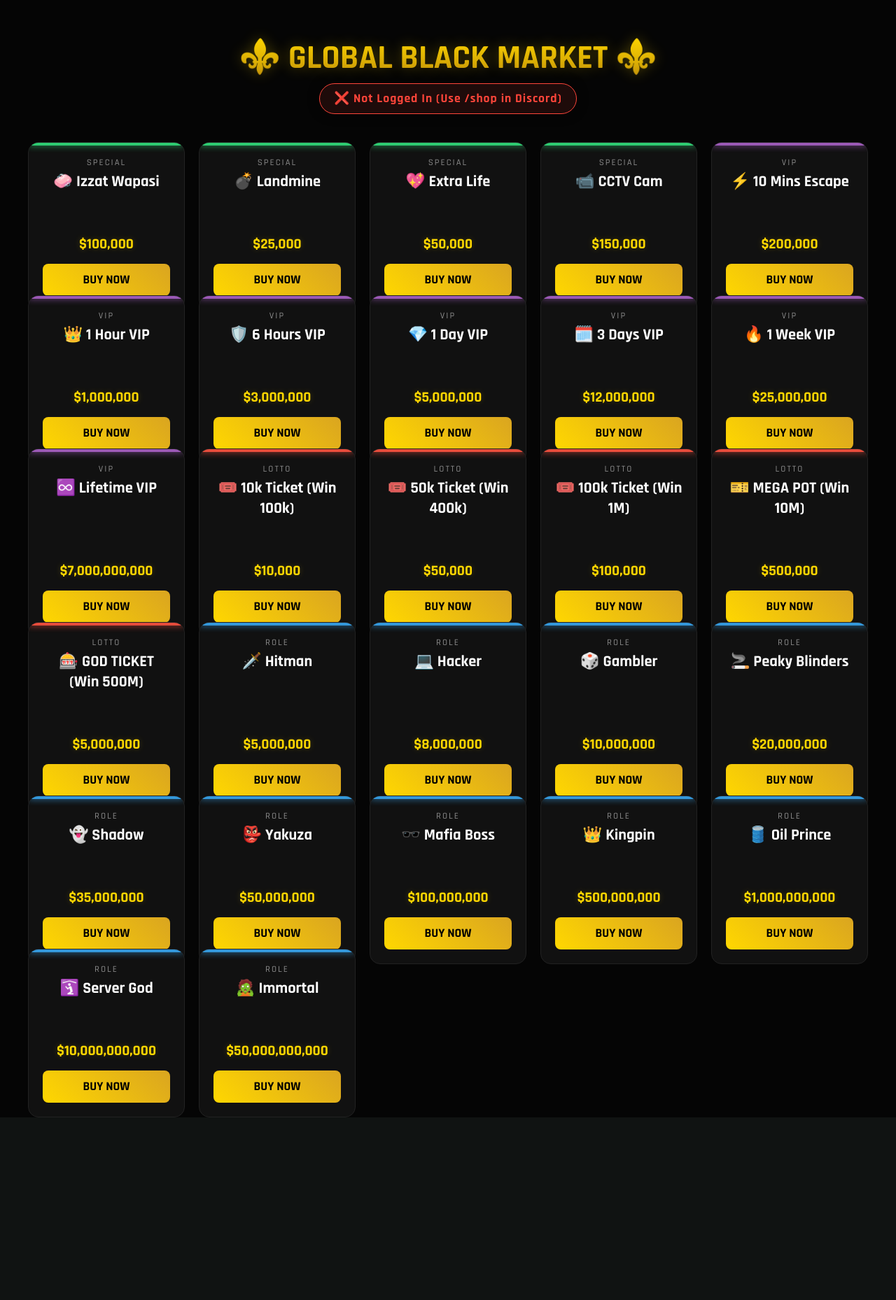
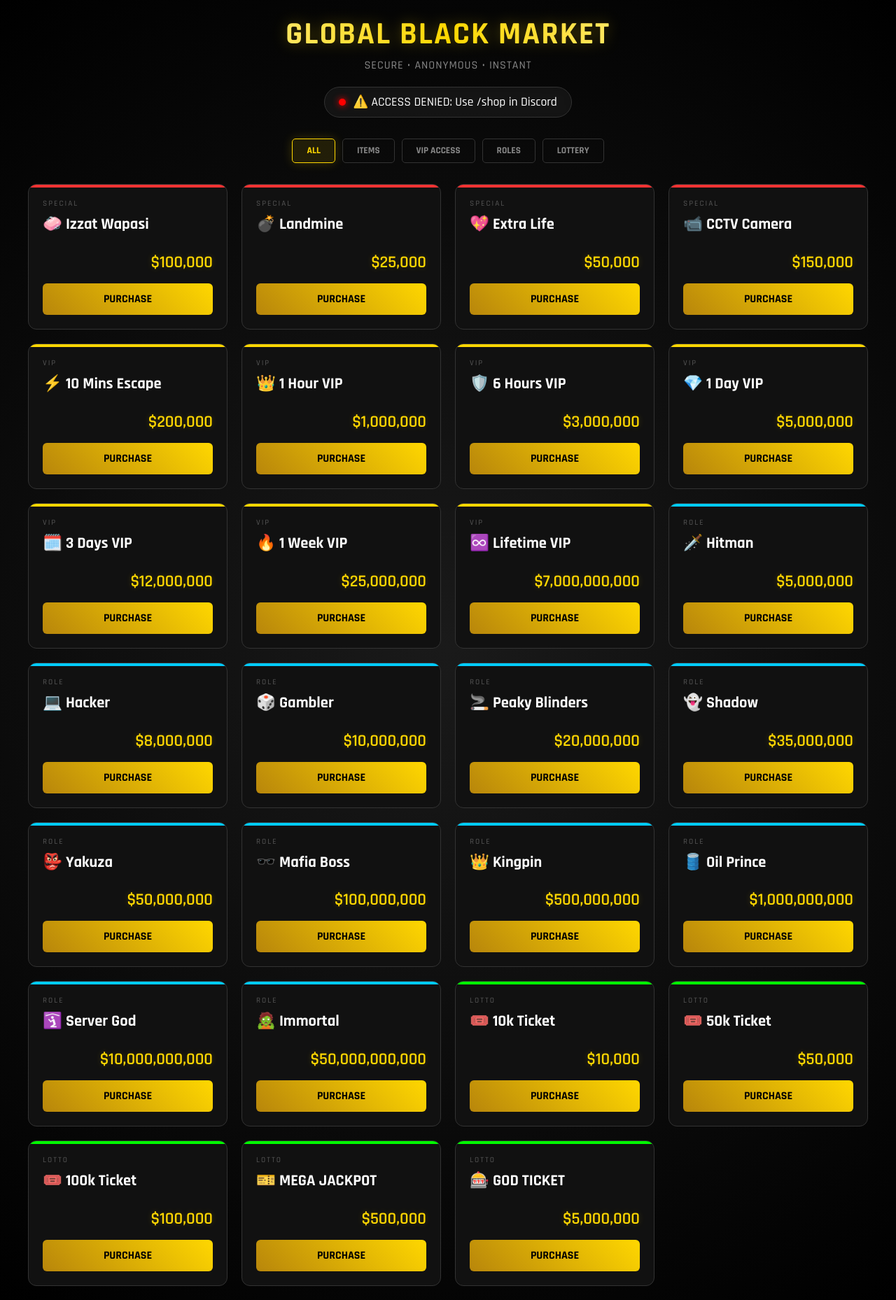
Before and after one commit to playpasscanada-ctrl/Testingbot, a Python web app: template templates/index.html in a window 1280 px wide. Shown: the whole page at 70% size. Before the commit the page ends 1597 px from the top, so only its background shows below. Run offline with Jinja, Linux system fonts and the light colour scheme; the template is opened without the code that fills it, so the values that code supplies are empty.

Commit message:
Update index.html

```diff
--- a/templates/index.html
+++ b/templates/index.html
@@ -3,91 +3,228 @@
 <head>
     <meta charset="UTF-8">
     <meta name="viewport" content="width=device-width, initial-scale=1.0">
-    <title>Dark Premium Store</title>
-    <link href="https://fonts.googleapis.com/css2?family=Rajdhani:wght@500;700&display=swap" rel="stylesheet">
+    <title>Underground Black Market</title>
+    <link href="https://fonts.googleapis.com/css2?family=Rajdhani:wght@500;600;700&display=swap" rel="stylesheet">
     <style>
-        body { background-color: #050505; color: #fff; font-family: 'Rajdhani', sans-serif; text-align: center; padding: 20px; margin: 0; }
+        :root {
+            --gold: #FFD700;
+            --dark: #0a0a0a;
+            --card-bg: #111;
+            --border: #333;
+            --neon-red: #ff3333;
+            --neon-green: #00ff00;
+            --neon-blue: #00ccff;
+        }
 
-        /* Header Styling */
+        * { box-sizing: border-box; margin: 0; padding: 0; user-select: none; }
+
+        body {
+            background-color: var(--dark);
+            background-image: radial-gradient(circle at 50% 50%, #1a1a1a 0%, #000 100%);
+            color: white;
+            font-family: 'Rajdhani', sans-serif;
+            padding: 20px;
+            text-align: center;
+            min-height: 100vh;
+        }
+
+        /* --- Header --- */
         h1 {
-            font-size: 3em;
-            margin-bottom: 5px;
-            background: -webkit-linear-gradient(#FFD700, #B8860B);
+            font-size: 2.8rem;
+            text-transform: uppercase;
+            letter-spacing: 2px;
+            background: linear-gradient(90deg, #fff, var(--gold), #fff);
             -webkit-background-clip: text;
             -webkit-text-fill-color: transparent;
-            text-shadow: 0px 0px 20px rgba(255, 215, 0, 0.3);
+            margin-bottom: 5px;
+            filter: drop-shadow(0 0 10px rgba(255, 215, 0, 0.3));
         }
 
-        /* Status Bar */
-        #status {
-            padding: 10px 20px; border-radius: 30px; display: inline-block; margin-bottom: 40px;
-            font-weight: bold; letter-spacing: 1px; font-size: 1.1em;
-            box-shadow: 0 0 15px rgba(0,0,0,0.5);
+        .subtitle { color: #888; font-size: 1rem; margin-bottom: 20px; letter-spacing: 1px; }
+
+        /* --- Status Bar --- */
+        #status-bar {
+            background: rgba(255, 255, 255, 0.05);
+            border: 1px solid var(--border);
+            padding: 10px 20px;
+            border-radius: 50px;
+            display: inline-flex;
+            align-items: center;
+            gap: 10px;
+            margin-bottom: 30px;
+            font-size: 1.1rem;
+            backdrop-filter: blur(5px);
         }
-        .connected { background: rgba(0, 255, 127, 0.1); border: 1px solid #00ff7f; color: #00ff7f; }
-        .disconnected { background: rgba(255, 69, 58, 0.1); border: 1px solid #ff453a; color: #ff453a; }
+        .status-dot { height: 10px; width: 10px; background: red; border-radius: 50%; box-shadow: 0 0 10px red; }
+        .connected .status-dot { background: var(--neon-green); box-shadow: 0 0 10px var(--neon-green); }
 
-        /* Grid Layout */
-        .grid { display: grid; grid-template-columns: repeat(auto-fit, minmax(220px, 1fr)); gap: 20px; max-width: 1200px; margin: 0 auto; }
+        /* --- Filters --- */
+        .filters { margin-bottom: 30px; display: flex; justify-content: center; gap: 10px; flex-wrap: wrap; }
+        .filter-btn {
+            background: transparent;
+            border: 1px solid var(--border);
+            color: #888;
+            padding: 8px 20px;
+            border-radius: 5px;
+            cursor: pointer;
+            font-family: 'Rajdhani', sans-serif;
+            font-weight: 700;
+            text-transform: uppercase;
+            transition: 0.3s;
+        }
+        .filter-btn.active, .filter-btn:hover {
+            border-color: var(--gold);
+            color: var(--gold);
+            background: rgba(255, 215, 0, 0.1);
+            box-shadow: 0 0 15px rgba(255, 215, 0, 0.2);
+        }
 
-        /* Card Design */
+        /* --- Grid --- */
+        .grid {
+            display: grid;
+            grid-template-columns: repeat(auto-fit, minmax(260px, 1fr));
+            gap: 20px;
+            max-width: 1200px;
+            margin: 0 auto;
+        }
+
+        /* --- Card Design --- */
         .card {
-            background: #111; border: 1px solid #222; border-radius: 15px; padding: 20px;
-            display: flex; flex-direction: column; justify-content: space-between; height: 100%;
-            transition: 0.3s; position: relative; overflow: hidden;
+            background: var(--card-bg);
+            border: 1px solid var(--border);
+            border-radius: 12px;
+            padding: 20px;
+            position: relative;
+            overflow: hidden;
+            transition: transform 0.3s, border-color 0.3s;
+            display: flex;
+            flex-direction: column;
+            justify-content: space-between;
+            height: 100%;
         }
-        .card:hover { transform: translateY(-7px); border-color: #ffd700; box-shadow: 0 10px 30px rgba(0,0,0,0.5); }
 
-        /* Category Lines */
-        .card::before { content: ''; position: absolute; top: 0; left: 0; width: 100%; height: 4px; }
-        .special::before { background: #2ecc71; box-shadow: 0 0 10px #2ecc71; }
-        .vip::before { background: #9b59b6; box-shadow: 0 0 10px #9b59b6; }
-        .role::before { background: #3498db; box-shadow: 0 0 10px #3498db; }
-        .lotto::before { background: #e74c3c; box-shadow: 0 0 10px #e74c3c; }
+        .card::before {
+            content: ''; position: absolute; top: 0; left: 0; width: 100%; height: 4px;
+        }
 
-        .type-label { font-size: 0.8em; text-transform: uppercase; letter-spacing: 2px; opacity: 0.5; margin-bottom: 5px; }
-        h3 { margin: 5px 0; font-size: 1.4em; }
-        .price { color: #ffd700; font-size: 1.3em; font-weight: bold; margin: 15px 0; text-shadow: 0 0 10px rgba(255, 215, 0, 0.2); }
+        /* Category Colors */
+        .card.special::before { background: var(--neon-red); }
+        .card.vip::before { background: var(--gold); }
+        .card.role::before { background: var(--neon-blue); }
+        .card.lotto::before { background: var(--neon-green); }
 
-        /* Buttons */
-        button {
-            background: linear-gradient(45deg, #FFD700, #DAA520); color: black; border: none;
-            padding: 12px; width: 100%; font-weight: bold; font-family: 'Rajdhani', sans-serif; font-size: 1.1em;
-            cursor: pointer; border-radius: 8px; transition: 0.2s;
+        .card:hover {
+            transform: translateY(-5px);
+            border-color: #555;
+            box-shadow: 0 10px 30px rgba(0,0,0,0.5);
         }
-        button:hover { background: linear-gradient(45deg, #fff, #FFD700); box-shadow: 0 0 15px #FFD700; }
-        button:disabled { background: #333; color: #666; cursor: not-allowed; box-shadow: none; }
+
+        .card-type {
+            font-size: 0.7rem;
+            text-transform: uppercase;
+            letter-spacing: 2px;
+            color: #555;
+            margin-bottom: 10px;
+            text-align: left;
+        }
+
+        .card-name {
+            font-size: 1.4rem;
+            font-weight: 700;
+            margin-bottom: 10px;
+            text-align: left;
+            line-height: 1.2;
+        }
+
+        .card-price {
+            font-size: 1.5rem;
+            color: var(--gold);
+            font-weight: 600;
+            text-align: right;
+            margin: 15px 0;
+            text-shadow: 0 0 10px rgba(255, 215, 0, 0.2);
+        }
+
+        button.buy-btn {
+            width: 100%;
+            padding: 12px;
+            background: linear-gradient(45deg, #b8860b, var(--gold));
+            border: none;
+            color: black;
+            font-weight: 800;
+            font-family: 'Rajdhani', sans-serif;
+            font-size: 1rem;
+            border-radius: 6px;
+            cursor: pointer;
+            text-transform: uppercase;
+            transition: 0.2s;
+        }
+
+        button.buy-btn:hover {
+            filter: brightness(1.2);
+            box-shadow: 0 0 15px var(--gold);
+        }
+
+        button.buy-btn:disabled {
+            background: #333;
+            color: #666;
+            cursor: not-allowed;
+            box-shadow: none;
+        }
+
+        /* --- Responsive --- */
+        @media (max-width: 600px) {
+            h1 { font-size: 2rem; }
+            .grid { grid-template-columns: 1fr; }
+        }
     </style>
 </head>
 <body>
 
-    <h1>⚜️ GLOBAL BLACK MARKET ⚜️</h1>
-    <div id="status" class="disconnected">Waiting for Connection...</div>
+    <h1>Global Black Market</h1>
+    <div class="subtitle">SECURE • ANONYMOUS • INSTANT</div>
+
+    <div id="status-bar">
+        <div class="status-dot"></div>
+        <span id="status-text">Disconnected</span>
+    </div>
+
+    <div class="filters">
+        <button class="filter-btn active" onclick="filterItems('all')">All</button>
+        <button class="filter-btn" onclick="filterItems('special')">Items</button>
+        <button class="filter-btn" onclick="filterItems('vip')">VIP Access</button>
+        <button class="filter-btn" onclick="filterItems('role')">Roles</button>
+        <button class="filter-btn" onclick="filterItems('lotto')">Lottery</button>
+    </div>
 
     <div class="grid" id="container"></div>
 
     <script>
+        // 1. Get Params from URL
         const params = new URLSearchParams(window.location.search);
         const uid = params.get('uid');
-        const statusDiv = document.getElementById('status');
+        const cid = params.get('cid');
+
+        // 2. Update Status Bar
+        const statusText = document.getElementById('status-text');
+        const statusBar = document.getElementById('status-bar');
 
         if (uid) {
-            statusDiv.innerText = "⚡ Connected: " + uid;
-            statusDiv.className = "connected";
+            statusBar.classList.add('connected');
+            statusText.innerHTML = `Connected as: <span style="color:var(--gold)">${uid}</span>`;
         } else {
-            statusDiv.innerText = "❌ Not Logged In (Use /shop in Discord)";
-            statusDiv.className = "disconnected";
+            statusText.innerHTML = `⚠️ ACCESS DENIED: Use /shop in Discord`;
         }
 
-        // Must match Python SHOP_ITEMS keys exactly!
+        // 3. Item Database (EXACTLY MATCHING MAIN.PY)
         const items = [
-            // --- ITEMS ---
+            // Special
             {id: 'izzat', name: '🧼 Izzat Wapasi', price: 100000, type: 'special'},
             {id: 'landmine', name: '💣 Landmine', price: 25000, type: 'special'},
             {id: 'life', name: '💖 Extra Life', price: 50000, type: 'special'},
-            {id: 'cctv', name: '📹 CCTV Cam', price: 150000, type: 'special'},
+            {id: 'cctv', name: '📹 CCTV Camera', price: 150000, type: 'special'},
 
-            // --- VIP ---
+            // VIP
             {id: 'vip_10m', name: '⚡ 10 Mins Escape', price: 200000, type: 'vip'},
             {id: 'vip_1h', name: '👑 1 Hour VIP', price: 1000000, type: 'vip'},
             {id: 'vip_6h', name: '🛡️ 6 Hours VIP', price: 3000000, type: 'vip'},
@@ -96,14 +233,7 @@
             {id: 'vip_1w', name: '🔥 1 Week VIP', price: 25000000, type: 'vip'},
             {id: 'vip_life', name: '♾️ Lifetime VIP', price: 7000000000, type: 'vip'},
 
-            // --- LOTTERY ---
-            {id: 'lotto_10k', name: '🎟️ 10k Ticket (Win 100k)', price: 10000, type: 'lotto'},
-            {id: 'lotto_50k', name: '🎟️ 50k Ticket (Win 400k)', price: 50000, type: 'lotto'},
-            {id: 'lotto_100k', name: '🎟️ 100k Ticket (Win 1M)', price: 100000, type: 'lotto'},
-            {id: 'lotto_mega', name: '🎫 MEGA POT (Win 10M)', price: 500000, type: 'lotto'},
-            {id: 'lotto_god', name: '🎰 GOD TICKET (Win 500M)', price: 5000000, type: 'lotto'},
-
-            // --- ROLES ---
+            // Roles
             {id: 'hitman', name: '🗡️ Hitman', price: 5000000, type: 'role'},
             {id: 'hacker', name: '💻 Hacker', price: 8000000, type: 'role'},
             {id: 'gambler', name: '🎲 Gambler', price: 10000000, type: 'role'},
@@ -115,29 +245,52 @@
             {id: 'oil', name: '🛢️ Oil Prince', price: 1000000000, type: 'role'},
             {id: 'god', name: '🛐 Server God', price: 10000000000, type: 'role'},
             {id: 'immortal', name: '🧟 Immortal', price: 50000000000, type: 'role'},
+
+            // Lotto
+            {id: 'lotto_10k', name: '🎟️ 10k Ticket', price: 10000, type: 'lotto'},
+            {id: 'lotto_50k', name: '🎟️ 50k Ticket', price: 50000, type: 'lotto'},
+            {id: 'lotto_100k', name: '🎟️ 100k Ticket', price: 100000, type: 'lotto'},
+            {id: 'lotto_mega', name: '🎫 MEGA JACKPOT', price: 500000, type: 'lotto'},
+            {id: 'lotto_god', name: '🎰 GOD TICKET', price: 5000000, type: 'lotto'}
         ];
 
         const container = document.getElementById('container');
-        items.forEach(item => {
-            container.innerHTML += `
-            <div class="card ${item.type}">
-                <div>
-                    <div class="type-label">${item.type.toUpperCase()}</div>
-                    <h3>${item.name}</h3>
-                </div>
-                <div>
-                    <div class="price">$${item.price.toLocaleString()}</div>
-                    <button onclick="buy('${item.id}')">BUY NOW</button>
-                </div>
-            </div>`;
-        });
 
-        async function buy(itemId) {
-            if (!uid) return alert("❌ Not Logged In! Open link from Discord.");
+        // 4. Render Function
+        function renderItems(filter = 'all') {
+            container.innerHTML = '';
+            items.forEach(item => {
+                if (filter === 'all' || item.type === filter) {
+                    const card = document.createElement('div');
+                    card.className = `card ${item.type}`;
+                    card.innerHTML = `
+                        <div class="card-type">${item.type.toUpperCase()}</div>
+                        <div class="card-name">${item.name}</div>
+                        <div class="card-price">$${item.price.toLocaleString()}</div>
+                        <button class="buy-btn" onclick="buy('${item.id}', this)">PURCHASE</button>
+                    `;
+                    container.appendChild(card);
+                }
+            });
+        }
 
-            const btn = event.target;
+        // 5. Filter Logic
+        function filterItems(category) {
+            // Update buttons visual
+            document.querySelectorAll('.filter-btn').forEach(btn => btn.classList.remove('active'));
+            event.target.classList.add('active');
+            renderItems(category);
+        }
+
+        // 6. Buy Logic
+        async function buy(itemId, btn) {
+            if (!uid) {
+                alert("❌ ERROR: Please open this link from Discord using /shop command.");
+                return;
+            }
+
             const originalText = btn.innerText;
-            btn.innerText = "Processing...";
+            btn.innerText = "PROCESSING...";
             btn.disabled = true;
             btn.style.background = "#333";
 
@@ -145,23 +298,36 @@
                 const res = await fetch('/buy', {
                     method: 'POST',
                     headers: {'Content-Type': 'application/json'},
-                    body: JSON.stringify({ uid: uid, item_id: itemId })
+                    body: JSON.stringify({ uid: uid, cid: cid, item_id: itemId })
                 });
                 const data = await res.json();
 
                 if (data.status === 'success') {
-                    alert("✅ " + data.msg + "\nRemaining: $" + data.bal.toLocaleString());
+                    // Success Animation/Feedback
+                    btn.innerText = "SUCCESS";
+                    btn.style.background = "var(--neon-green)";
+                    alert(`✅ ${data.msg}\n💰 New Balance: $${data.bal.toLocaleString()}`);
                 } else {
-                    alert("❌ Error: " + data.msg);
+                    // Error Feedback
+                    btn.innerText = "FAILED";
+                    btn.style.background = "var(--neon-red)";
+                    alert(`❌ ERROR: ${data.msg}`);
                 }
             } catch (err) {
-                alert("⚠️ Server Error or Bot Offline");
+                alert("⚠️ Server Error: Please try again later.");
             }
 
-            btn.innerText = originalText;
-            btn.disabled = false;
-            btn.style.background = "linear-gradient(45deg, #FFD700, #DAA520)";
+            // Reset Button after 2 seconds
+            setTimeout(() => {
+                btn.disabled = false;
+                btn.innerText = originalText;
+                btn.style.background = ""; // Reset to CSS default
+            }, 2000);
         }
+
+        // Initial Render
+        renderItems();
+
     </script>
 </body>
 </html>
```
